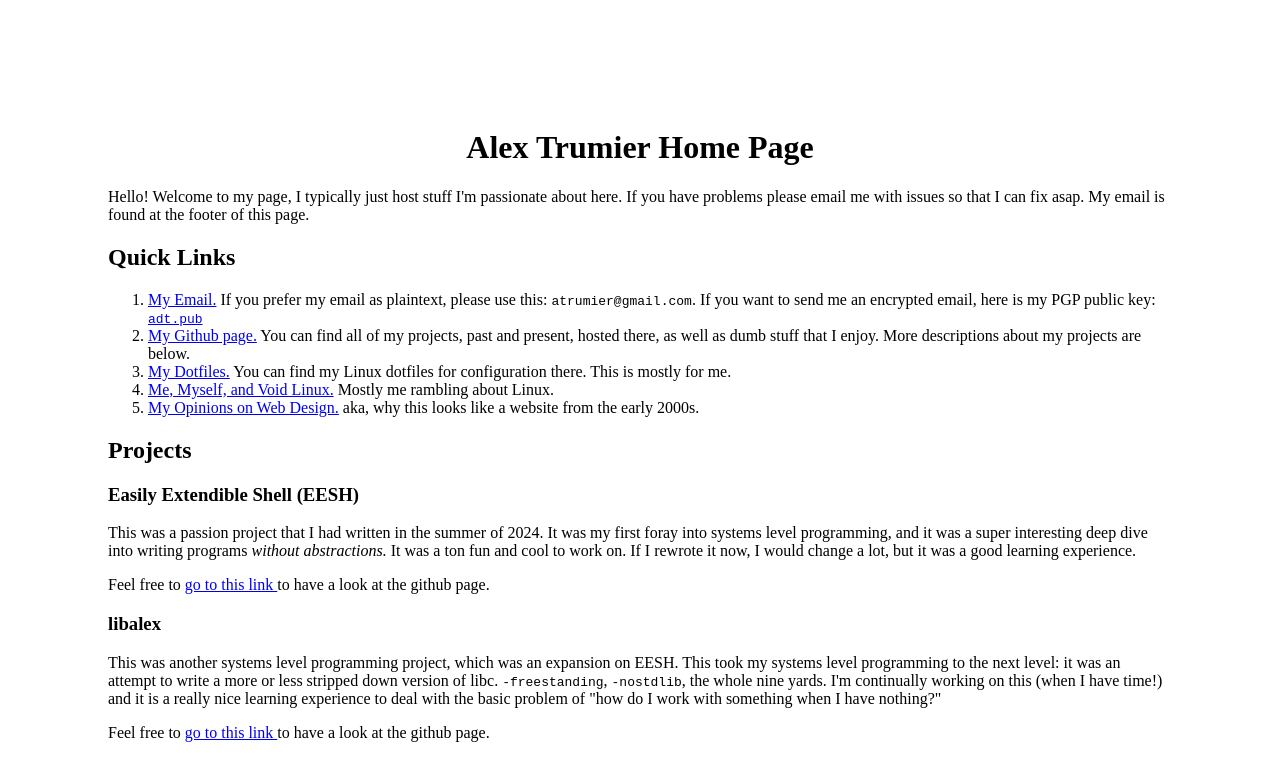
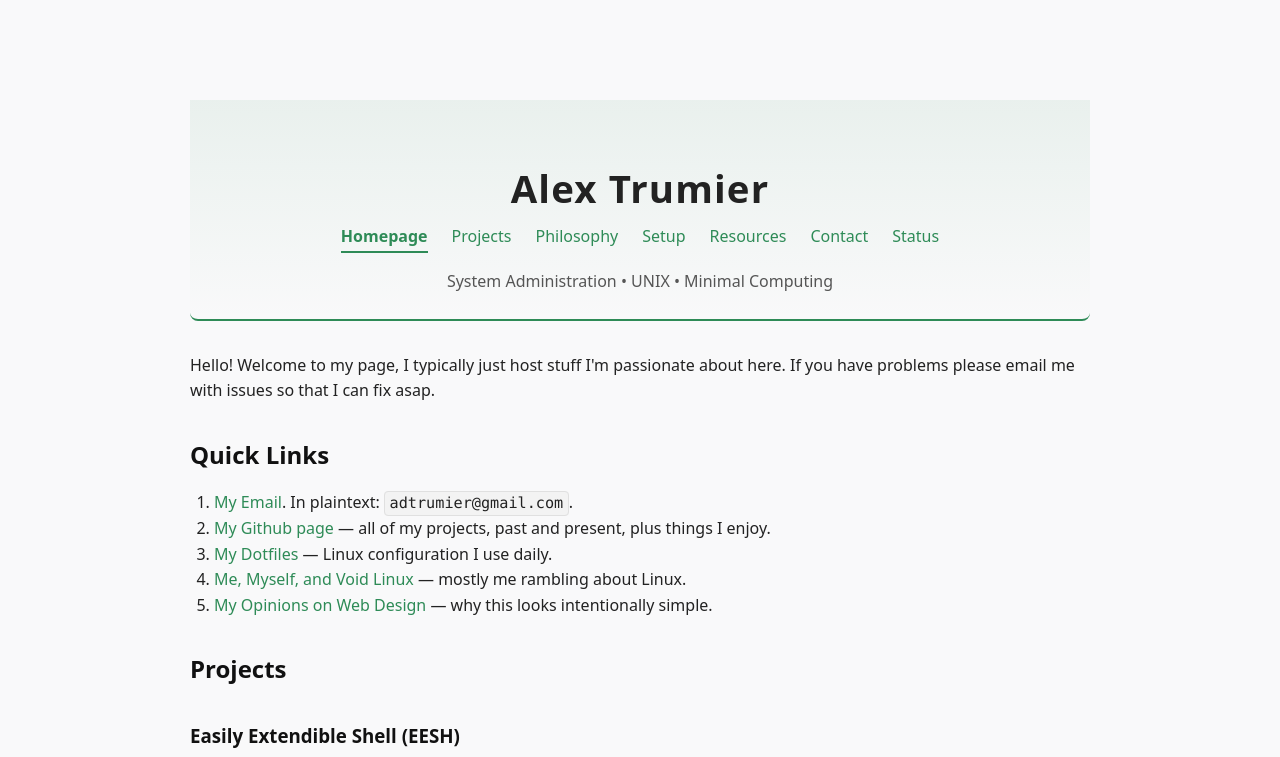
Before and after one commit to a-trumier/a-trumier.github.io, a plain HTML site: page index.html in a window 1280 px wide. Shown: the top 757 px of the page. Drawn offline with Linux system fonts and the light colour scheme.

Commit message:
did a load of changes

```diff
--- a/index.html
+++ b/index.html
@@ -2,45 +2,49 @@
 
 <html>
     <head>
+        <meta charset="UTF-8">
         <title>Alex Trumier Home Page</title>
-    </html>
+        <meta name="viewport" content="width=device-width, initial-scale=1">
+        <link rel="stylesheet" href="style.css">
+    </head>
 
     <body style="padding: 100px;">
-        <h1 align=center>Alex Trumier Home Page</h1>
+        <header>
+            <h1>Alex Trumier</h1>
+            <nav>
+              <br>
+              <div class="nav-links">
+                <a href="index.html" class="active">Homepage</a>
+                <a href="projects.html">Projects</a>
+                <a href="philosophy.html">Philosophy</a>
+                <a href="setup.html">Setup</a>
+                <a href="resources.html">Resources</a>
+                <a href="contact.html">Contact</a>
+                <a href="status.txt">Status</a>
+              </div>
+            </nav>
+            <p class="tagline">System Administration • UNIX • Minimal Computing</p>
+        </header>
 
         <p>
         Hello! Welcome to my page, I typically just host stuff I'm passionate
         about here. If you have problems please email me with issues so that I
-        can fix asap. My email is found at the footer of this page.
+        can fix asap.
         </p>
 
         <h2>Quick Links</h2>
+        <ol>
+          <li><a href="mailto:adtrumier@gmail.com">My Email</a>.
+            In plaintext: <tt>adtrumier@gmail.com</tt>.
+          </li>
+          <li><a href="https://github.com/a-trumier">My Github page</a> — all of my projects,
+            past and present, plus things I enjoy.
+          </li>
+          <li><a href="https://github.com/a-trumier/dotfiles">My Dotfiles</a> — Linux configuration I use daily.</li>
+          <li><a href="void_linux.html">Me, Myself, and Void Linux</a> — mostly me rambling about Linux.</li>
+          <li><a href="#why">My Opinions on Web Design</a> — why this looks intentionally simple.</li>
+        </ol>
 
-        <ol>
-            <li><a href="mailto:adtrumier@gmail.com">My Email.</a>
-            If you prefer my email as plaintext, please use this:
-            <tt>atrumier@gmail.com</tt>. If you want to send me an encrypted
-            email, here is my PGP public key: <tt><a href="adt.pub.txt">adt.pub
-                </a></tt>
-            </li>
-            <li><a href="https://github.com/a-trumier">My Github page.</a>
-                You can find all of my projects, past and present, hosted there,
-                as well as dumb stuff that I enjoy. More descriptions about my
-                projects are below.
-            </li>
-            <li><a href="https://github.com/a-trumier/dotfiles">My Dotfiles.</a>
-                You can find my Linux dotfiles for configuration there. This is
-                mostly for me.
-            </li>
-            <li>
-                <a href="void_linux.html">Me, Myself, and Void Linux.</a>
-                Mostly me rambling about Linux.
-            </li>
-            <li>
-                <a href="#why">My Opinions on Web Design.</a> aka, why this
-                looks like a website from the early 2000s.
-            </li>
-        </ol>
 
         <h2>Projects</h2>
 
@@ -88,7 +92,28 @@
         <a href="https://github.com/a-trumier/auto_tmux">here</a>.
         </p>
 
+        <h2>Computing Philosophy</h2>
+        <p>
+          I value simplicity, transparency, and control over my tools.
+          I prefer systems that expose their internals rather than hide them.
+          Abstractions are useful — until they aren't. When they get in the way,
+          I’d rather remove them than fight them.
+        </p>
+        <p>
+          My goal isn’t to reinvent the wheel, just to understand how it works
+          and more importantly: why it was made the way it is?
+        </p>
+
+
         <h2 id>Personal Computing</h2>
+        <h3>Current Setup</h3>
+        <dl>
+          <dt>Main OS</dt><dd>Debian. The king!</dd>
+          <dt>Primary Editor</dt><dd>Vim</dd>
+          <dt>Shell</dt><dd>zsh with minimal prompt</dd>
+          <dt>Hardware</dt><dd>ASUS Vivobook 14 + home server running Debian</dd>
+        </dl>
+
 
         <h3>OS</h3>
 
@@ -125,7 +150,7 @@
         </p>
         <p>
         However, I've seen the problems with systemd. It's useful for sure, but
-        a lot of bloat. So now I'm currently using Void Linux. It uses runit as
+        a lot of bloat. So I've fiddled in the past with Void Linux. It uses runit as
         it's init system, and to set a systemd-like service, its a simple as
         <ol>
             <li>Set up a directory with run script in /etc/sv</li>
@@ -210,7 +235,8 @@
     </body>
 
     <footer style="text-align: center;">
-        <p>Latest Revision: 25/09/23. Email me at adtrumier@gmail.com </p>
+        <p>Latest Revision: 2025-10-29. Email me at adtrumier@gmail.com </p>
+        <p>Built with plain HTML and a text editor — no frameworks, no nonsense.</p>
     </footer>
 
 </html>
--- /dev/null
+++ b/style.css
@@ -0,0 +1,164 @@
+:root {
+  --bg: #f9f9fa;
+  --fg: #222;
+  --accent: #2e8b57; /* SeaGreen */
+  --accent-light: #3cb371;
+  --border: #e0e0e0;
+  --font-main: system-ui, -apple-system, "Segoe UI", Roboto, sans-serif;
+  --font-mono: ui-monospace, SFMono-Regular, Menlo, monospace;
+}
+
+body {
+  font-family: var(--font-main);
+  color: var(--fg);
+  background: var(--bg);
+  max-width: 900px;
+  margin: 0 auto;
+  padding: 2rem 1rem 5rem;
+  line-height: 1.6;
+}
+
+/* --- Header --- */
+header {
+  text-align: center;
+  margin-bottom: 2rem;
+  padding: 2rem 1rem 1.5rem;
+  border-bottom: 2px solid var(--accent);
+  background: linear-gradient(to bottom, rgba(46,139,87,0.08), transparent);
+  border-radius: 0 0 8px 8px;
+}
+
+header h1 {
+  font-size: 2.4rem;
+  margin-bottom: 0.3rem;
+  letter-spacing: 0.03em;
+  color: var(--fg);
+}
+
+header .tagline {
+  font-size: 1rem;
+  color: #555;
+  margin: 0;
+}
+
+/* --- Typography --- */
+h2, h3 {
+  font-weight: 600;
+  margin-top: 2rem;
+  margin-bottom: 0.5rem;
+  color: #111;
+}
+
+a {
+  color: var(--accent);
+  text-decoration: none;
+  transition: color 0.2s ease;
+}
+
+a:hover {
+  color: var(--accent-light);
+  text-decoration: underline;
+}
+
+tt, code {
+  background: #f3f3f3;
+  border: 1px solid var(--border);
+  border-radius: 4px;
+  padding: 0.15em 0.3em;
+  font-family: var(--font-mono);
+  font-size: 0.95em;
+}
+
+ol, ul {
+  padding-left: 1.5rem;
+}
+
+blockquote {
+  margin: 1.5rem 0;
+  padding-left: 1rem;
+  border-left: 3px solid var(--accent);
+  color: #555;
+  font-style: italic;
+}
+
+/* --- Footer --- */
+footer {
+  text-align: center;
+  border-top: 1px solid var(--border);
+  margin-top: 4rem;
+  padding-top: 1rem;
+  font-size: 0.9em;
+  color: #555;
+}
+
+/* --- Responsive tweaks --- */
+@media (max-width: 600px) {
+  body {
+    padding: 1.5rem 1rem;
+  }
+
+  header h1 {
+    font-size: 2rem;
+  }
+}
+
+/* --- Navigation --- */
+nav {
+  display: flex;
+  justify-content: center;
+  margin-bottom: 1rem;
+}
+
+nav .nav-links {
+  display: flex;
+  flex-wrap: wrap;
+  gap: 1.5rem;
+  justify-content: center;
+}
+
+nav .nav-links a {
+  color: var(--accent);
+  text-decoration: none;
+  font-weight: 500;
+  transition: color 0.2s ease, border-bottom 0.2s ease;
+  padding-bottom: 0.1rem;
+}
+
+nav .nav-links a:hover {
+  color: var(--accent-light);
+  border-bottom: 2px solid var(--accent-light);
+}
+
+/* --- Active link --- */
+nav .nav-links a.active {
+  color: var(--accent);
+  border-bottom: 2px solid var(--accent);
+  font-weight: 600;
+}
+
+nav .nav-links a.active:hover {
+  color: var(--accent-light);
+  border-color: var(--accent-light);
+}
+
+/* --- Responsive tweaks --- */
+@media (max-width: 600px) {
+  nav .nav-links {
+    flex-direction: column;
+    gap: 0.75rem;
+  }
+}
+
+/* --- Active Link State --- */
+nav .nav-links a.active,
+nav .nav-title.active {
+  color: var(--accent);
+  border-bottom: 2px solid var(--accent);
+  font-weight: 600;
+}
+
+nav .nav-links a.active:hover,
+nav .nav-title.active:hover {
+  color: var(--accent-light);
+  border-color: var(--accent-light);
+}
```
Also changed, not shown: contact.html (added, +34 -0 lines), philosophy.html (added, +34 -0 lines), projects.html (added, +57 -0 lines), resources.html (added, +34 -0 lines), setup.html (added, +34 -0 lines), void_linux.html (deleted, +0 -42 lines), status.txt (added).
